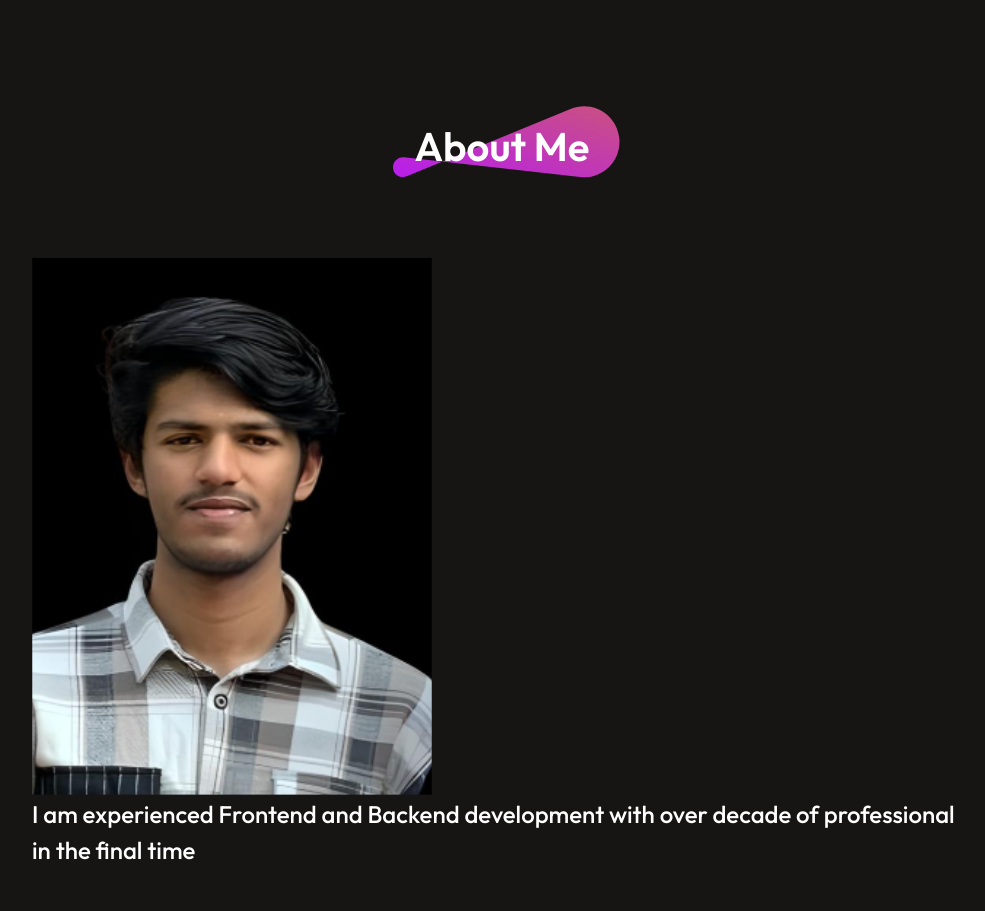
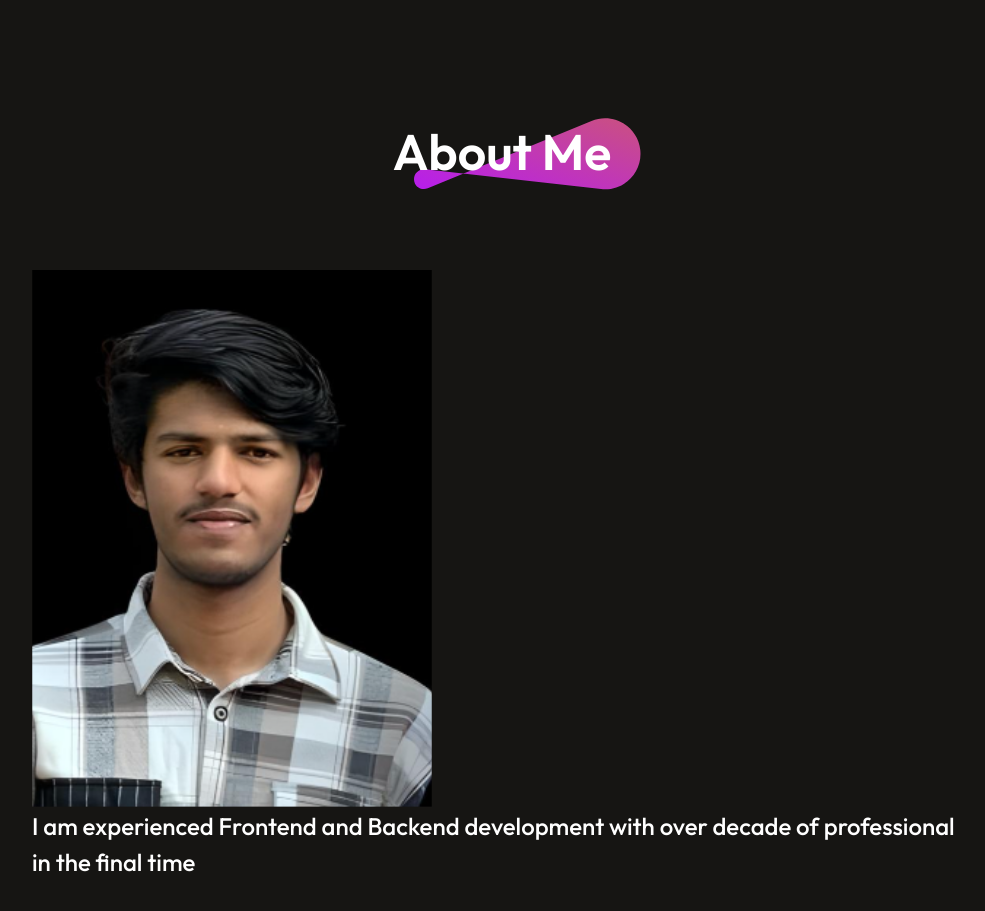
Before and after one commit to Ameen-K-Nejeeb/portfolio, a React (Vite) app in the folder portfolio/: page / in a window 1280 px wide. Shown: the part 1440-2351 px from the top of the page, without its empty margins (138-1123 px from the left). Built offline with nearby package versions, Linux system fonts and the light colour scheme.

Commit message:
update : about size

```diff
--- a/portfolio/src/components/About/About.css
+++ b/portfolio/src/components/About/About.css
@@ -11,7 +11,7 @@
 }
 .about-title h1{
     padding: 0px 30px;
-    font-weight: 80px;
+    font-size: 50px;
     font-weight: 600;
 }
 .about-title img{
```
